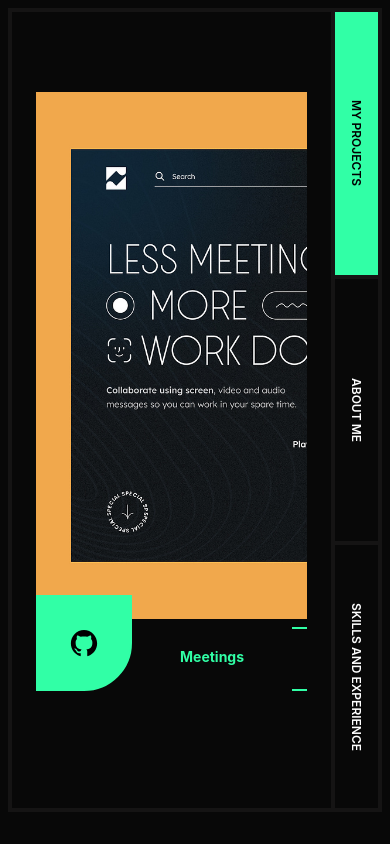
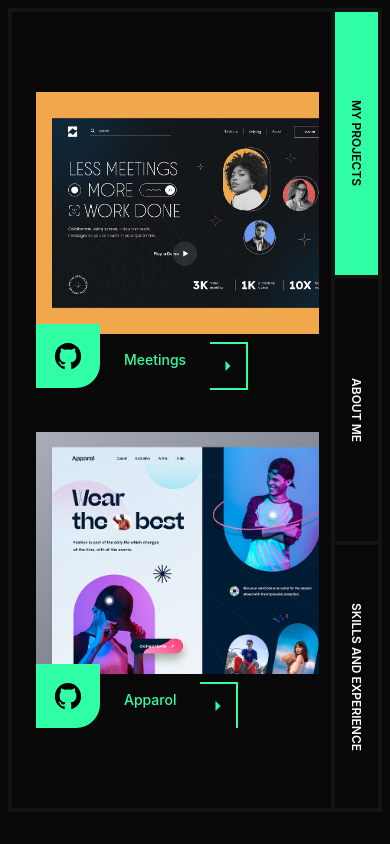
Before and after one commit to Xlongclaw/portfolio, a React (Create React App) app: page / in a window 390 px wide. Both pictures are taken after a click on the element "MY PROJECTS". Built offline with nearby package versions, Linux system fonts and the light colour scheme.

Commit message:
added responsiveness to myProjects

```diff
--- a/src/components/LetsTalkBtnPhone.jsx
+++ b/src/components/LetsTalkBtnPhone.jsx
@@ -3,7 +3,7 @@ import { BsArrowRight } from "react-icons/bs";
 
 const LetsTalkBtnPhone = () => {
   return (
-    <div className="relative z-10 flex gap-4 items-center text-lg mt-8 text-ASCENT ">
+    <div className="relative sm:hidden z-10 flex gap-4 items-center text-lg mt-8 text-ASCENT ">
       Let&apos;s Talk <BsArrowRight />
     </div>
   );
--- a/src/components/MainPanel.jsx
+++ b/src/components/MainPanel.jsx
@@ -5,7 +5,7 @@ import Skills from "./Skills";
 
 const MainPanel = ({ selectedOption }) => {
   return (
-    <section className="bg-DARK-III sm:w-4/5 w-[88%] xl:p-16 lg:px-12 lg:py-20 md:px-10 md:py-24 sm:px-8 sm:py-20 px-6 py-20 overflow-hidden">
+    <section className="bg-DARK-III sm:w-4/5 w-[88%] xl:p-16 lg:px-12 lg:py-20 md:px-10 md:py-24 sm:px-8 sm:py-20 pr-2 pl-6 py-20 overflow-hidden">
       {selectedOption === 0 ? (
         <MyProjects />
       ) : selectedOption === 1 ? (
--- a/src/components/MyProjects.jsx
+++ b/src/components/MyProjects.jsx
@@ -17,7 +17,8 @@ const MyProjects = () => {
       variants={parentVarient}
       initial="hidden"
       animate="visible"
-      className="grid relative w-full h-full gap-10 grid-flow-col overflow-x-scroll custom-scroll pb-4"
+      className="grid relative w-full h-full sm:gap-10 gap-14 lg:grid-flow-col lg:overflow-x-scroll lg:overflow-y-hidden
+       overflow-y-scroll md:grid-flow-row sm:pr-0 pr-1 custom-scroll pb-4"
     >
       {projectsData.map((project, i) => (
         <ProjectWrapper key={i} project={project} />
--- a/src/components/ProjectWrapper.jsx
+++ b/src/components/ProjectWrapper.jsx
@@ -1,6 +1,6 @@
 import React from "react";
-import * as Icon from 'react-icons/io'
-import {motion} from 'framer-motion'
+import * as Icon from "react-icons/io";
+import { motion } from "framer-motion";
 
 const ProjectWrapper = ({ project }) => {
   const childVarient = {
@@ -24,22 +24,28 @@ const ProjectWrapper = ({ project }) => {
     },
   };
   return (
-    <motion.div variants={childVarient} className="w-[25rem] h-full ">
+    <motion.div
+      variants={childVarient}
+      className="lg:w-[20rem] h-[100%] lg:h-full "
+    >
       <img
         src={project.image}
         className="object-cover object-left h-[85%]"
         alt=""
       />
       <div className="flex mt-2">
-        <button className="bg-ASCENT border-ASCENT rounded-br-[3rem] border-2 mt-[-32px] flex justify-center items-center text-black h-[6rem] w-[6rem] font-bold text-sm">
-            {/* <img src={require('../images/GitHub.png')} alt="" /> */}
-            <Icon.IoLogoGithub size={30}/>
+        <button
+          className="bg-ASCENT border-ASCENT md:rounded-br-[3rem] sm:rounded-br-[2rem] rounded-br-[1.5rem] border-2 sm:mt-[-32px] mt-[-18px] flex justify-center
+         items-center text-black md:h-[6rem] md:w-[6rem] sm:h-[5rem] sm:w-[5rem] h-[4rem] w-[4rem] font-bold text-sm"
+        >
+          {/* <img src={require('../images/GitHub.png')} alt="" /> */}
+          <Icon.IoLogoGithub size={30} />
         </button>
-        <button className="border-ASCENT flex h-[4rem] border-r-1 border-t-1 border-b-1 text-ASCENT px-12 py-5 font-bold text-sm">
+        <button className="border-ASCENT text-nowrap flex h-[4rem] border-r-1 border-t-1 border-b-1 text-ASCENT sm:px-12 sm:py-5 xs:py-4 xs:px-8 px-6 py-2 sm:font-bold font-medium text-sm">
           {project.name}
         </button>
-        <button className="border-ASCENT flex h-[4rem] border-r-2 border-t-2 border-b-2 text-ASCENT px-5 py-5 font-bold text-sm">
-          <Icon.IoMdArrowDropright size={20}/>
+        <button className="border-ASCENT flex sm:h-[4rem] h-[3rem] items-center border-r-2 border-t-2 border-b-2 text-ASCENT sm:px-5 sm:py-5 py-2 px-2 font-bold text-sm">
+          <Icon.IoMdArrowDropright size={20} />
         </button>
       </div>
     </motion.div>
--- a/src/index.css
+++ b/src/index.css
@@ -1,26 +1,27 @@
 @tailwind base;
 @tailwind components;
 @tailwind utilities;
-@import url('https://fonts.googleapis.com/css2?family=Inter:wght@400;500;600;700;800;900&display=swap');
+@import url("https://fonts.googleapis.com/css2?family=Inter:wght@400;500;600;700;800;900&display=swap");
 
 body {
   margin: 0;
-  font-family: -apple-system, BlinkMacSystemFont, 'Segoe UI', 'Roboto', 'Oxygen',
-    'Ubuntu', 'Cantarell', 'Fira Sans', 'Droid Sans', 'Helvetica Neue',
+  font-family: -apple-system, BlinkMacSystemFont, "Segoe UI", "Roboto", "Oxygen",
+    "Ubuntu", "Cantarell", "Fira Sans", "Droid Sans", "Helvetica Neue",
     sans-serif;
   -webkit-font-smoothing: antialiased;
   -moz-osx-font-smoothing: grayscale;
 }
 
 code {
-  font-family: source-code-pro, Menlo, Monaco, Consolas, 'Courier New',
+  font-family: source-code-pro, Menlo, Monaco, Consolas, "Courier New",
     monospace;
 }
 
-.custom-scroll::-webkit-scrollbar-thumb{
+.custom-scroll::-webkit-scrollbar-thumb {
   background: #31ffa6;
 }
-.custom-scroll::-webkit-scrollbar{
+.custom-scroll::-webkit-scrollbar {
   background: #000;
   height: 3px;
+  width: 3px;
 }
```
